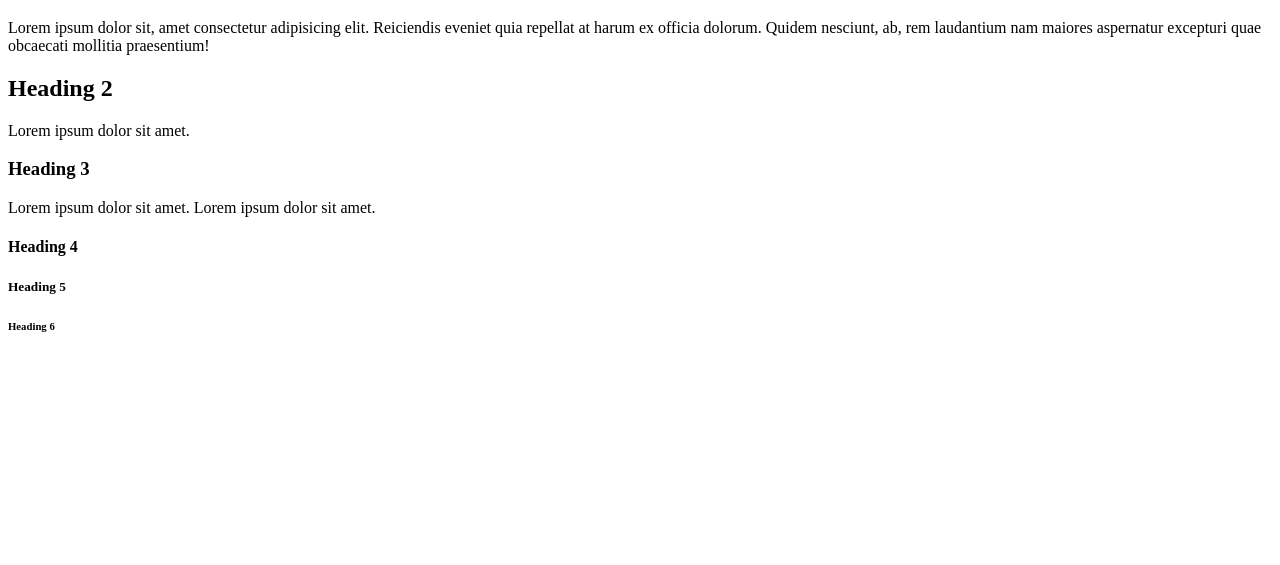
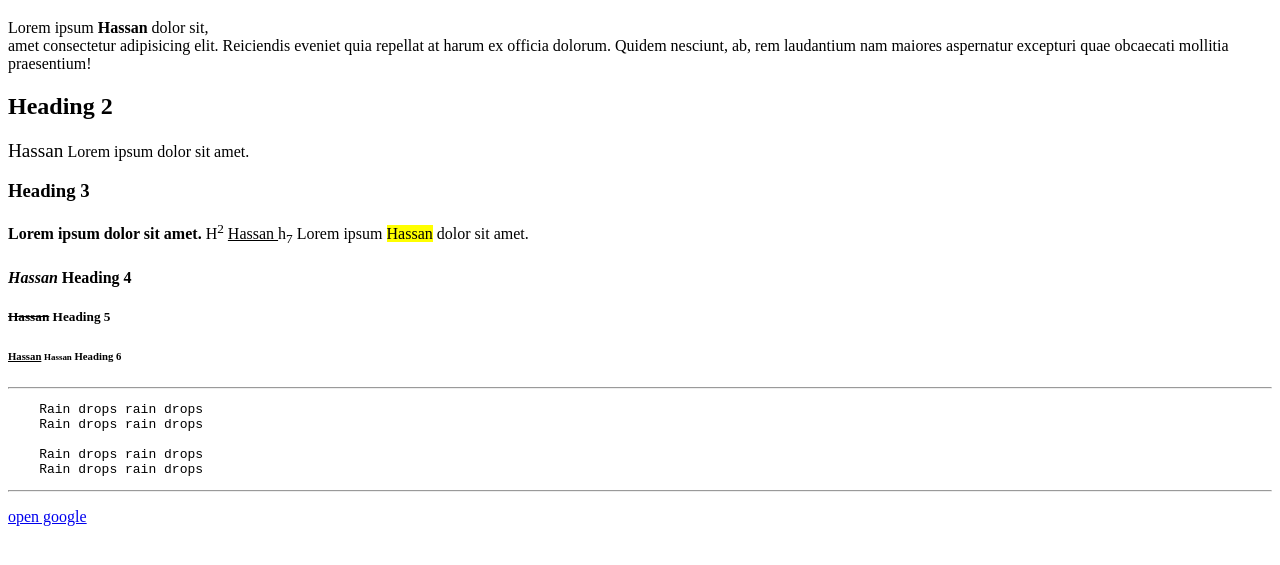
Before and after one commit to ihasanahmad/Web-development-Practice, a plain HTML site: page index.html in a window 1280 px wide. Shown: the part 61-626 px from the top of the page. Drawn offline with Linux system fonts and the light colour scheme.

Commit message:
Add files via upload

```diff
--- a/index.html
+++ b/index.html
@@ -8,18 +8,25 @@
 </head>
 <body>
     <h1>Heading 1</h1>
-    <p>Lorem ipsum dolor sit, amet consectetur adipisicing elit. Reiciendis eveniet quia repellat at harum ex officia dolorum. Quidem nesciunt, ab, rem laudantium nam maiores aspernatur excepturi quae obcaecati mollitia praesentium!
-
+    <p>Lorem ipsum <strong>Hassan</strong> dolor sit, <br> amet consectetur adipisicing elit. Reiciendis eveniet quia repellat at harum ex officia dolorum. Quidem nesciunt, ab, rem laudantium nam maiores aspernatur excepturi quae obcaecati mollitia praesentium!
     </p>
     <h2>Heading 2</h2>
-    <p>Lorem ipsum dolor sit amet.</p>
+    <p><big>Hassan</big> Lorem ipsum dolor sit amet.</p>
     <h3>Heading 3</h3>
-    <span>Lorem ipsum dolor sit amet.</span>
-    <span>  Lorem ipsum dolor sit amet.</span>
-    <h4>Heading 4</h4>
-    <h5>Heading 5</h5>
-    <h6>Heading 6</h6>
+    <span><B>Lorem ipsum dolor sit amet.</B></span>
+    <span> H<sup>2</sup> <u>Hassan </u>h<sub>7</sub> Lorem ipsum <mark>Hassan</mark> dolor sit amet.</span>
+    <h4><i> Hassan</i> Heading 4</h4>
+    <h5><del> Hassan</del> Heading 5</h5>
+    <h6><ins>Hassan</ins> <small>Hassan</small> Heading 6</h6>
+<hr>
+<pre>
+    Rain drops rain drops
+    Rain drops rain drops
 
+    Rain drops rain drops
+    Rain drops rain drops
+</pre> <hr>
+<p> <a href="https://www.goole.com"target=> open google</a></p>
 
 </body>
 </html>
```
Also changed, not shown: 2nd.html (added, +16 -0 lines).
